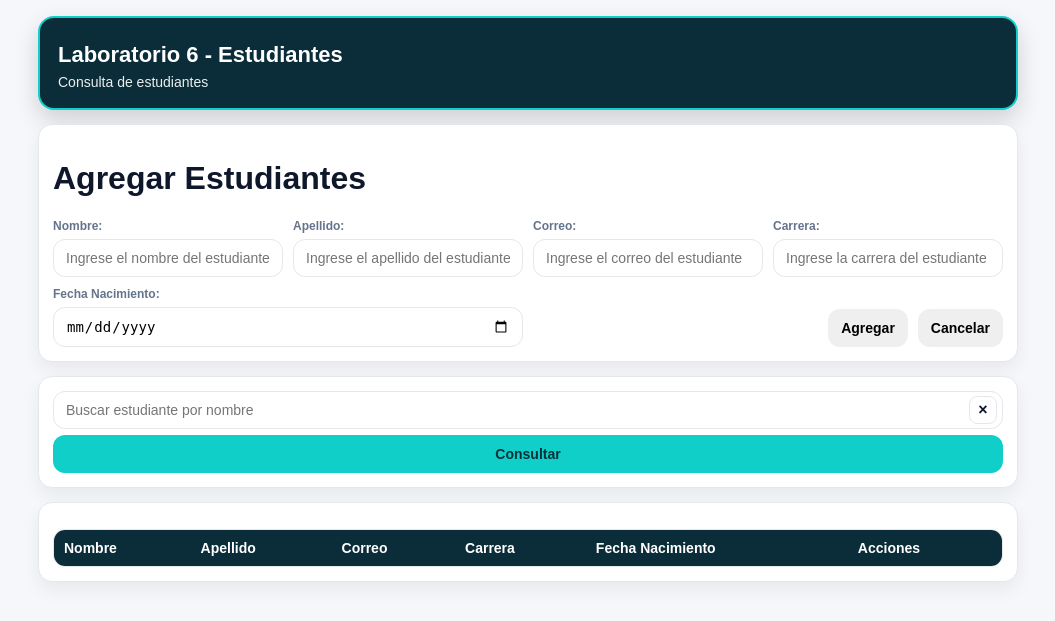
After one commit to Damur22/II-51_Laboratorios, a PHP site: page /Lab06/index.html in a window 1280 px wide. The commit adds this page. Shown: the top 621 px of the page, without its empty margins (112-1167 px from the left). Run offline with PHP 8.4, Linux system fonts and the light colour scheme; lists and menus that the app fills with data are empty; some libraries are stand-ins or nearby versions.

Commit message:
Agregar archivos y funcionalidades para la gestión de estudiantes, incluyendo la creación de la tabla en la base de datos, la implementación de la lógica en JavaScript y el diseño en HTML y CSS.

```diff
--- /dev/null
+++ b/Lab06/app.js
@@ -0,0 +1,202 @@
+// importamos el cliente de Supabase para interactuar con la base de datos
+// este cliente ya está configurado con la URL y la clave de acceso a nuestra instancia de Supabase
+import { supabase } from "./supabase.js";
+
+//****************************************
+// Referencias a elementos del DOM
+//****************************************
+// Botones
+const btnClear = document.getElementById("btnClear");
+const btnAdd = document.getElementById("btnAdd");
+const btnCancel = document.getElementById("btnCancel");
+const btnLoad = document.getElementById("btnLoad");
+// Campo de búsqueda
+const txtSearch = document.getElementById("txtSearch");
+//Formulario
+const txtId = document.getElementById("txtId");
+const txtNombre = document.getElementById("txtNombre");
+const txtApellido = document.getElementById("txtApellido");
+const txtCorreo = document.getElementById("txtCorreo");
+const txtCarrera = document.getElementById("txtCarrera");
+const txtFechaNac = document.getElementById("txtFechaNac");
+// Tabla
+const tbody = document.getElementById("tbodyStudents");
+const tituloForm = document.getElementById("tituloForm");
+
+//Consultar estudiantes al cargar la página
+window.onload = () => {
+  consultarEstudiantes();
+};
+//****************************************
+//Eventos
+//****************************************
+btnLoad.addEventListener("click", async () => consultarEstudiantes());
+btnAdd.addEventListener("click", async () => guardarEstudiante());
+btnClear.addEventListener("click", async () => {
+  txtSearch.value = "";
+  Swal.fire("SweetSwal.fire2 is working!"); //Swal.firea de confirmacion
+  await consultarEstudiantes();
+});
+btnCancel.addEventListener("click", async () => limpiarFormulario());
+
+tbody.addEventListener("click", async (event) => {
+  const target = event.target;
+  if (!target.classList.contains("btnEliminar")) return;
+
+  const id = target.getAttribute("data-id");
+
+  await eliminarEstudiante(id);
+});
+
+// Editar - consulto por el id -
+// lleno el formulario con los datos del estudiante -
+// cambio el botón de agregar a actualizar -
+// al hacer click en actualizar, actualizo el estudiante en la base de datos
+tbody.addEventListener("click", async (event) => {
+  const target = event.target;
+  if (!target.classList.contains("btnEditar")) return;
+
+  const id = target.getAttribute("data-id");
+
+  // 1. Consultar el estudiante por su id
+  const { data, error } = await supabase.from("estudiantes").select("id,nombre,apellido,correo,carrera,fecha_nacimiento").eq("id", id).single();
+
+  if (error) {
+    console.error(error);
+    Swal.fire("Error al cargar estudiante");
+    return;
+  }
+  // 2. Llenar el formulario con los datos del estudiante
+  txtId.value = data.id;
+  txtNombre.value = data.nombre;
+  txtApellido.value = data.apellido;
+  txtCorreo.value = data.correo;
+  txtCarrera.value = data.carrera;
+  txtFechaNac.value = data.fecha_nacimiento
+  // 3. Cambiar el botón de agregar a actualizar
+  btnAdd.textContent = "Actualizar";
+  tituloForm.textContent = "Editar Estudiante";
+});
+
+/*
+// funcion de flecha
+// const consultarEstudiantes = async () => {};
+// funcion tradicional
+// function consultarEstudiantes() {}
+
+// let y const
+// let x = 10;
+// x = 20;
+// const y = 30;
+// y = 40; // error, no se puede reasignar una constante
+// var z = 50;
+// var z = 60; // no error, var permite redeclarar la misma variable
+*/
+
+//****************************************
+//Funciones
+//****************************************
+const consultarEstudiantes = async () => {
+  // usamos el cliente de Supabase para hacer una consulta a la tabla "estudiantes"
+  // json: { "data": [], "error": null }
+  const search = txtSearch.value.trim() || ""; // si el valor es vacío, se asigna una cadena vacía
+  const query = supabase.from("estudiantes").select("id,nombre,apellido,correo,carrera,fecha_nacimiento");
+
+  // filtros
+  if (search.length > 0) {
+    // query.ilike("nombre", `%${search}%`);
+    query.or(`nombre.ilike.%${search}%,apellido.ilike.%${search}%`);
+  }
+  const { data, error } = await query;
+
+  if (error) {
+    console.error(error);
+    Swal.fire("Error cargando estudiantes", error.message,"error");
+    return;
+  }
+
+  // Limpiando y llenando la tabla con los datos obtenidos
+  tbody.innerHTML = "";
+
+  // data es un arreglo de objetos, cada objeto representa un estudiante
+  data.forEach((r) => {
+    const tr = document.createElement("tr"); //<tr></tr>
+    tr.setAttribute("data-id", r.id);
+    //<td>${r.id ?? ""}</td>
+    tr.innerHTML = `
+        <td>${r.nombre ?? ""}</td>
+        <td>${r.apellido ?? ""}</td>
+        <td>${r.correo ?? ""}</td>
+        <td>${r.carrera ?? ""}</td>
+        <td>${r.fecha_nacimiento ?? ""}</td>
+        <td>
+          <button class="btnEditar" data-id="${r.id}">Editar</button>
+          <button class="btnEliminar" data-id="${r.id}">Eliminar</button>
+        </td>
+      `;
+
+    tbody.appendChild(tr);
+  });
+};
+
+const guardarEstudiante = async () => {
+  const estudiante = {
+    nombre: txtNombre.value.trim(),
+    apellido: txtApellido.value.trim(),
+    correo: txtCorreo.value.trim(),
+    carrera: txtCarrera.value.trim(),
+    fecha_nacimiento: txtFechaNac.value.trim(),
+  };
+
+  if (!estudiante.nombre || !estudiante.apellido || !estudiante.correo || !estudiante.carrera || !estudiante.fecha_nacimiento) {
+    Swal.fire("Por favor, complete todos los campos");
+    return;
+  }
+
+  if (txtId.value) {
+    // Actualizar estudiante existente
+    const { error } = await supabase.from("estudiantes").update([estudiante]).eq("id", txtId.value);
+
+    if (error) {
+      console.error(error);
+      Swal.fire("Error actualizando estudiante");
+      return;
+    }
+  } else {
+    // Agregar nuevo estudiante
+    const { error } = await supabase.from("estudiantes").insert([estudiante]);
+
+    if (error) {
+      console.error(error);
+      Swal.fire("Error guardando estudiante");
+      return;
+    }
+  }
+
+  Swal.fire("Estudiante guardado exitosamente");
+  limpiarFormulario();
+  consultarEstudiantes();
+};
+
+const eliminarEstudiante = async (id) => {
+  if (!confirm("¿Está seguro de eliminar este estudiante?")) return;
+  const { error } = await supabase.from("estudiantes").delete().eq("id", id);
+
+  if (error) {
+    console.error(error);
+    Swal.fire("Error al eliminar");
+  } else {
+    consultarEstudiantes();
+  }
+};
+
+const limpiarFormulario = () => {
+  txtId.value = "";
+  txtNombre.value = "";
+  txtApellido.value = "";
+  txtCorreo.value = "";
+  txtCarrera.value = "";
+  txtFechaNac.value = "";
+  btnAdd.textContent = "Agregar";
+  tituloForm.textContent = "Agregar Estudiantes";
+};
--- a/Lab06/estilos.css
+++ b/Lab06/estilos.css
@@ -1,3 +1,251 @@
-th {
-  border:1px solid #dee2e6; padding:.5rem; background:#e9ecef;
+:root {
+  --bg: #0B2D39;
+  --accent: #10CFC8;
+  --accent2: #EB6763;
+  --accent3: #8dbaee;
+  --card: #ffffff;
+  --muted: #64748b;
+  --border: #e5e7eb;
 }
+
+body {
+  margin: 0;
+  font-family: Arial, sans-serif;
+  background: #f6f7fb;
+  color: #0f172a;
+}
+
+.container {
+  max-width: 980px;
+  margin: 0 auto;
+  padding: 16px;
+}
+
+.header {
+  border-radius: 16px;
+  padding: 18px;
+  background: var(--bg);
+  color: #fff;
+  box-shadow: 0 10px 24px rgba(0, 0, 0, .16);
+  border: 2px solid var(--accent);
+}
+
+.header-title {
+  font-size: 22px;
+  font-weight: 800;
+  margin: 6px 0 0;
+}
+
+.header-subtitle {
+  font-size: 14px;
+  opacity: .92;
+  margin: 6px 0 0;
+}
+
+.card {
+  margin-top: 14px;
+  border-radius: 14px;
+  background: var(--card);
+  border: 1px solid var(--border);
+  box-shadow: 0 8px 18px rgba(2, 6, 23, .06);
+  padding: 14px;
+}
+
+/* Controls */
+.controls {
+  display: flex;
+  flex-wrap: wrap;
+  gap: 10px;
+  align-items: end;
+}
+
+.field {
+  display: flex;
+  flex-direction: column;
+  gap: 6px;
+  min-width: 220px;
+  flex: 1;
+}
+
+label {
+  font-size: 12px;
+  color: var(--muted);
+  font-weight: 700;
+}
+
+input,
+select {
+  padding: 10px 12px;
+  border-radius: 12px;
+  border: 1px solid var(--border);
+  outline: none;
+  font-size: 14px;
+  background: #fff;
+}
+
+.btn {
+  padding: 10px 12px;
+  border-radius: 12px;
+  border: 1px solid transparent;
+  cursor: pointer;
+  font-weight: 800;
+  font-size: 14px;
+  transition: transform .04s ease;
+  white-space: nowrap;
+}
+
+.btn:active {
+  transform: translateY(1px);
+}
+
+.btn-primary {
+  background: var(--accent);
+  color: #05323A;
+}
+
+.btn-secondary {
+  background: #fff;
+  color: #0f172a;
+  border-color: var(--border);
+}
+
+.btn-danger {
+  background: var(--accent2);
+  color: #fff;
+}
+
+/* Status */
+.status {
+  margin-top: 10px;
+  padding: 10px 12px;
+  border-radius: 12px;
+  border: 1px solid var(--border);
+  font-size: 14px;
+  color: #0f172a;
+  background: #fff;
+}
+
+.status-muted {
+  color: var(--muted);
+}
+
+.status-error {
+  border-color: #fecaca;
+  background: #fff1f2;
+  color: #9f1239;
+}
+
+/* Table */
+.table-wrap {
+  overflow: auto;
+  border-radius: 12px;
+  border: 1px solid var(--border);
+  margin-top: 12px;
+}
+
+table {
+  width: 100%;
+  border-collapse: collapse;
+  font-size: 14px;
+  min-width: 760px;
+}
+
+thead th {
+  background: var(--bg);
+  color: #fff;
+  text-align: left;
+  padding: 10px;
+  position: sticky;
+  top: 0;
+  z-index: 1;
+}
+
+tbody td {
+  padding: 10px;
+  border-top: 1px solid var(--border);
+}
+
+tbody tr:nth-child(even) {
+  background: #f8fafc;
+}
+
+.footer {
+  margin-top: 14px;
+  text-align: center;
+  font-size: 12px;
+  color: var(--muted);
+}
+
+.badge {
+  display: inline-block;
+  padding: 6px 10px;
+  border-radius: 999px;
+  background: rgba(16, 207, 200, .18);
+  color: #05323A;
+  border: 1px solid rgba(16, 207, 200, .45);
+  font-weight: 800;
+  font-size: 12px;
+}
+
+table button {
+  padding: 3px;
+  border-radius: 8px;
+  border: 1px solid transparent;
+  cursor: pointer;
+  font-weight: 800;
+  font-size: 12px;
+  transition: transform .04s ease;
+  white-space: nowrap;
+}
+
+.btnEliminar {
+  background: var(--accent2);
+  color: #fff;
+}
+
+.btnActualizar {
+  background: var(--accent3);
+  color: #05323A;
+}
+/*
+DRY (Don't Repeat Yourself) - Evitar la repetición de código es una buena práctica en programación. En este caso, las clases `.btnEliminar` y `.btnActualizar` comparten muchas propiedades CSS similares. Para evitar la repetición, podríamos crear una clase base para los botones y luego extenderla para cada tipo específico. Aquí hay un ejemplo de cómo podríamos hacerlo:
+*/
+
+.field.buttons{
+  flex-direction: row;
+  justify-content: flex-end;
+  align-items: flex-end;
+  gap: 10px;
+}
+
+
+.input-with-action {
+  position: relative;
+  width: 100%;
+}
+
+.input-with-action input {
+  width: 100%;
+  padding-right: 88px;
+  box-sizing: border-box;
+}
+
+.btn-inline {
+  position: absolute;
+  right: 6px;
+  top: 50%;
+  transform: translateY(-50%);
+  width: 28px;
+  height: 28px;
+  padding: 0;
+  border-radius: 8px;
+  font-size: 16px;
+  line-height: 1;
+  display: inline-flex;
+  align-items: center;
+  justify-content: center;
+}
+
+.btn-inline:active {
+  transform: translateY(-50%);
+}
--- /dev/null
+++ b/Lab06/index.html
@@ -0,0 +1,85 @@
+<!doctype html>
+<html lang="en">
+  <head>
+    <meta charset="UTF-8" />
+    <meta name="viewport" content="width=device-width, initial-scale=1.0" />
+    <title>Estudiantes</title>
+    <link rel="stylesheet" href="./estilos.css" />
+  </head>
+  <body>
+    <div class="container">
+      <!-- header -->
+      <div class="header">
+        <div class="header-title">Laboratorio 6 - Estudiantes</div>
+        <div class="header-subtitle">Consulta de estudiantes</div>
+      </div>
+
+      <div class="card">
+          <h1 id="tituloForm">Agregar Estudiantes</h1>
+          <div class="controls">
+            <input type="hidden" id="txtId" />
+            <div class="field">
+              <label for="txtNombre">Nombre:</label>
+              <input type="text" id="txtNombre" placeholder="Ingrese el nombre del estudiante" required />
+            </div>
+            <div class="field">
+              <label for="txtApellido">Apellido:</label>
+              <input type="text" id="txtApellido" placeholder="Ingrese el apellido del estudiante" required />
+            </div>
+            <div class="field">
+              <label for="txtCorreo">Correo:</label>
+              <input type="email" id="txtCorreo" placeholder="Ingrese el correo del estudiante" />
+            </div>
+
+            <div class="field">
+              <label for="txtCarrera">Carrera:</label>
+              <input type="text" id="txtCarrera" placeholder="Ingrese la carrera del estudiante" />
+            </div>
+
+            <div class="field">
+              <label for="txtFechaNac">Fecha Nacimiento:</label>
+              <input type="date" id="txtFechaNac" placeholder="Ingrese la fecha de nacimiento del estudiante" />
+            </div>
+
+            <div class="field buttons">
+              <button id="btnAdd" class="btn btn-success" type="submit">Agregar</button>
+              <button id="btnCancel" class="btn btn-success" type="button">Cancelar</button>
+            </div>
+          </div>
+      </div>
+
+      <!-- controles -->
+      <div class="card">
+        <div class="field">
+          <div class="input-with-action">
+            <input type="text" id="txtSearch" placeholder="Buscar estudiante por nombre" />
+            <button id="btnClear" class="btn btn-secondary btn-inline" type="button" aria-label="Limpiar" title="Limpiar">&times;</button>
+          </div>
+          <button id="btnLoad" class="btn btn-primary" type="button">Consultar</button>
+        </div>
+      </div>
+
+      <!-- tabla -->
+      <div class="card">
+        <div class="table-wrap">
+          <table id="tblEstudiantes">
+            <thead>
+              <tr>
+                <!-- <th>ID</th> -->
+                <th>Nombre</th>
+                <th>Apellido</th>
+                <th>Correo</th>
+                <th>Carrera</th>
+                <th>Fecha Nacimiento</th>
+                <th>Acciones</th>
+              </tr>
+            </thead>
+            <tbody id="tbodyStudents"></tbody>
+          </table>
+        </div>
+      </div>
+    </div>
+    <script src="https://cdn.jsdelivr.net/npm/sweetalert2@11"></script>
+    <script src="./app.js" type="module"></script>
+  </body>
+</html>
--- /dev/null
+++ b/Lab06/supabase.js
@@ -0,0 +1,4 @@
+import { createClient } from "https://cdn.jsdelivr.net/npm/@supabase/supabase-js/+esm";
+const supabaseUrl = "https://gilrktwmofgcaprazsqn.supabase.co";
+const supabaseKey = "eyJhbGciOiJIUzI1NiIsInR5cCI6IkpXVCJ9.eyJpc3MiOiJzdXBhYmFzZSIsInJlZiI6ImdpbHJrdHdtb2ZnY2FwcmF6c3FuIiwicm9sZSI6ImFub24iLCJpYXQiOjE3NzE4ODI4NDIsImV4cCI6MjA4NzQ1ODg0Mn0.JjpTakzpfvs05zlTEar9U3SItTSoegcCF79XdZQXkx0";
+export const supabase = createClient(supabaseUrl, supabaseKey);
```
Also changed, not shown: Lab06/estudiantes.sql (added, +10 -0 lines).
